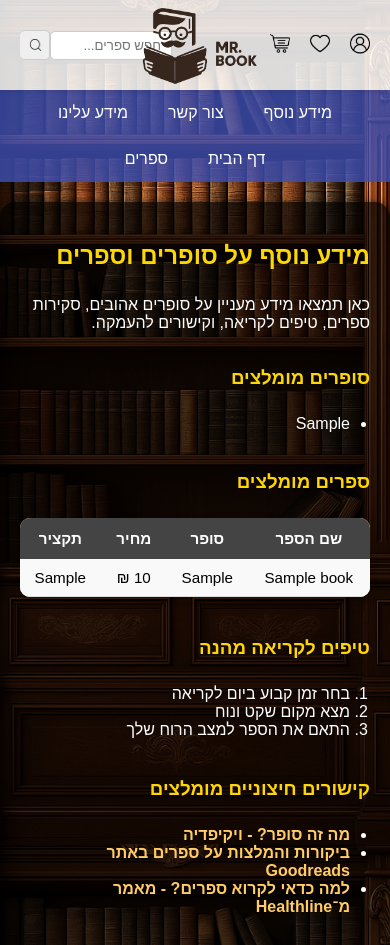
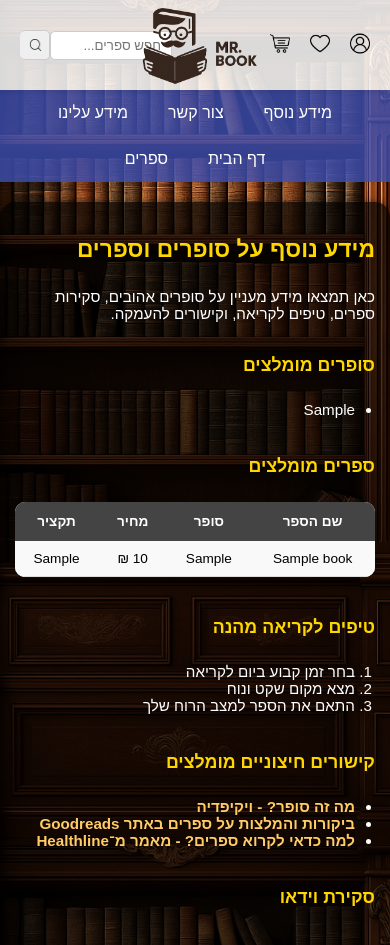
Before and after one commit to MadesX/MR.Book, a PHP site: page /extra_info.php in a window 390 px wide. Shown: the top 945 px of the page. Run offline with PHP 8.4, Linux system fonts and the light colour scheme; tables that the repository leaves empty hold one stand-in row (values such as "Sample post"); data that the repository does not hold is empty.

Commit message:
Update extra_info.css

```diff
--- a/extra_info.css
+++ b/extra_info.css
@@ -80,14 +80,29 @@
     text-decoration: underline;
 }
 
-@media (max-width: 1200px) {
-    .book {
-        width: 48%;
-    }
+/* רספונסיביות */
+@media (max-width: 1190px) {
+	.extra-content {
+		width: 85%;
+		padding: 20px;
+		box-sizing: border-box;
+	}
 }
 
-@media (max-width: 800px) {
-    .book {
-        width: 100%;
-    }
+@media (max-width: 600px) {
+	.extra-content {
+		width: 100%;
+		padding: 15px;
+		font-size: 0.95rem;
+		box-sizing: border-box;
+	}
+
+	.extra-content table {
+		font-size: 0.85rem;
+	}
+
+	.extra-content iframe {
+		width: 100%;
+		height: auto;
+	}
 }
```
